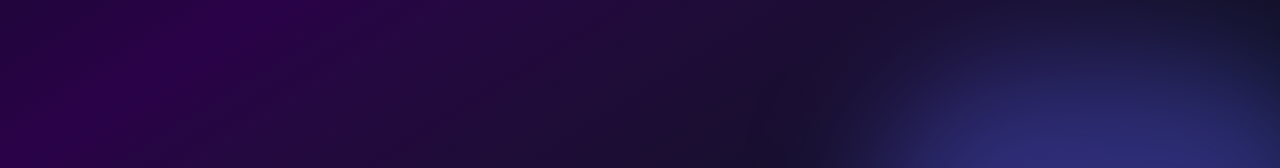
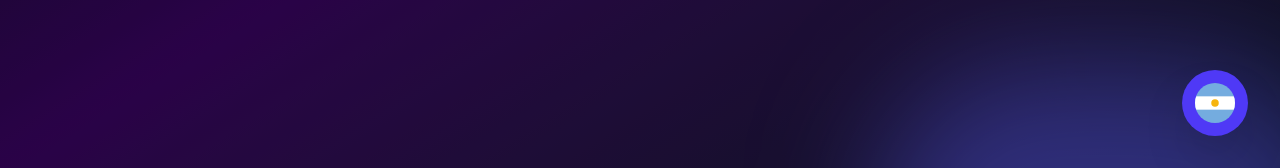
Before and after one commit to GzaJai/portfoliov2, a React (Vite) app: page / in a window 1280 px wide. Shown: the part 632-800 px from the top of the page. Built offline with nearby package versions, Linux system fonts and the light colour scheme.

Commit message:
implementing translation switch

```diff
--- a/src/App.jsx
+++ b/src/App.jsx
@@ -9,8 +9,8 @@ import Linkedin from './components/icons/Linkedin';
 import Github from './components/icons/Github';
 import CV from './components/icons/CV';
 import ContactForm from './components/ContactForm'
-import { motion, } from 'framer-motion';
 import ScrollToTop from './components/ScrollToTop';
+import TranslationBtn from './components/TranslationBtn';
 
 function App() {
   const [scrolled, setScrolled] = useState(false);
@@ -109,6 +109,7 @@ function App() {
         </section>
       </main>
       <ScrollToTop isVisible={showScrollTop} />
+      <TranslationBtn />
     </>
   )
 }
```
